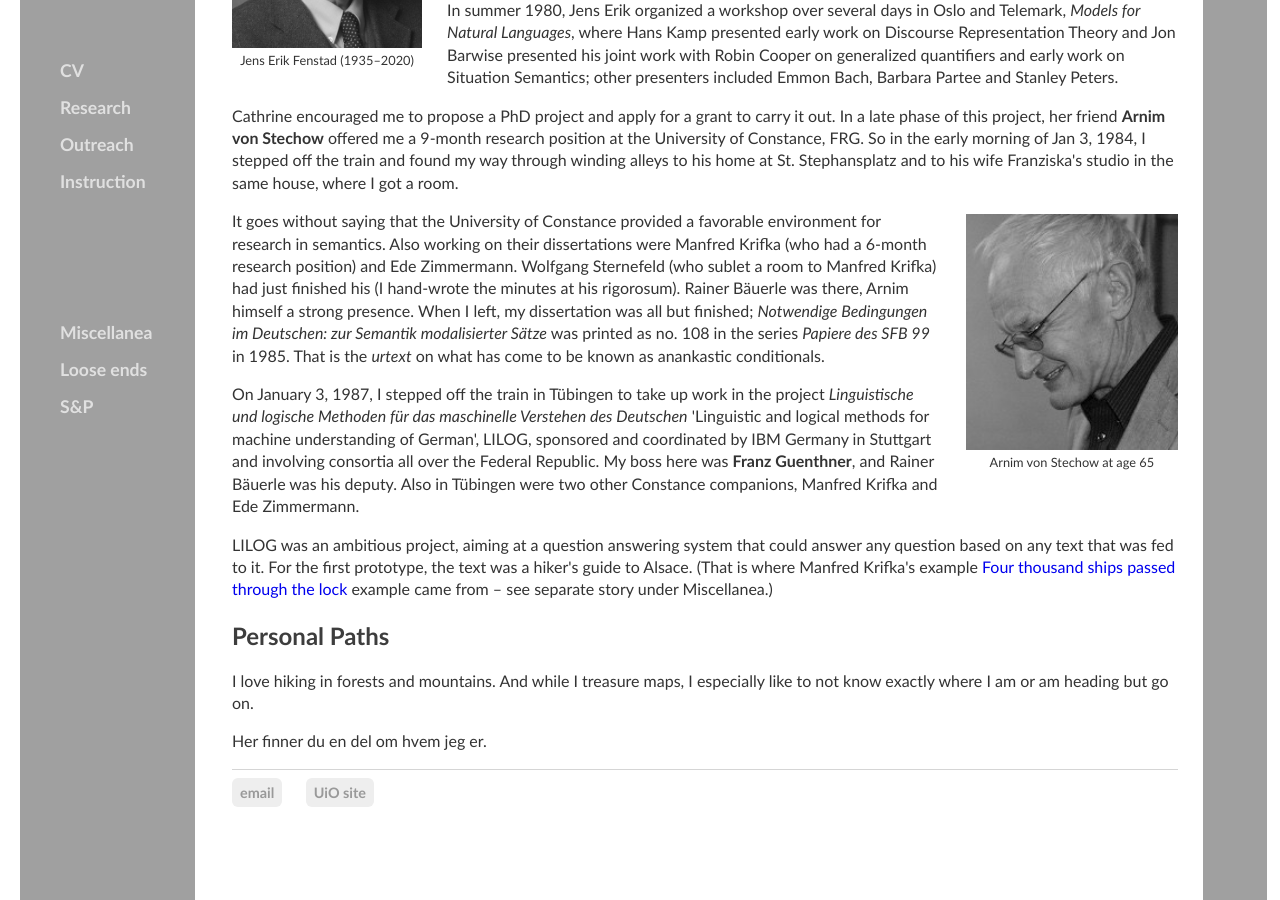
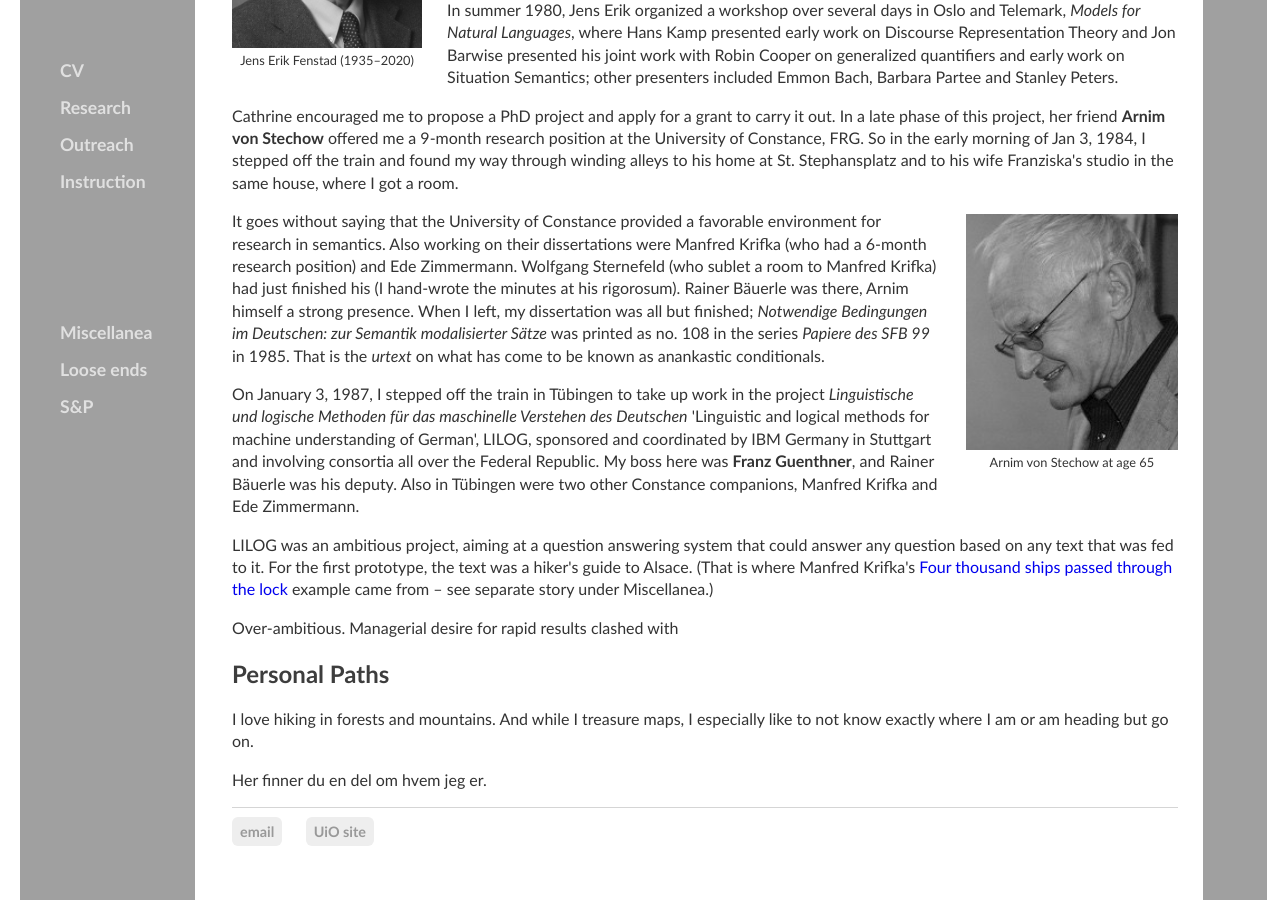
Before and after one commit to kjelljs/kjelljs.github.io, a Jekyll site: the page built from about/index.html, in a window 1280 px wide and 900 px high, scrolled down 953 px. Built offline with Jekyll 4.4.1, drawn with Linux system fonts in a browser that asks for light colours.

Commit message:
Update index.html

```diff
--- a/about/index.html
+++ b/about/index.html
@@ -29,7 +29,8 @@
 	<div style="float:right;"><figure class="rightfig"><img style="height:236px;" src="/pics/AvS65.jpg"><figcaption>Arnim von Stechow at age 65</figcaption></figure></div>
 	<p>It goes without saying that the University of Constance provided a favorable environment for research in semantics. Also working on their dissertations were Manfred Krifka (who had a 6-month research position) and Ede Zimmermann. Wolfgang Sternefeld (who sublet a room to Manfred Krifka) had just finished his (I hand-wrote the minutes at his rigorosum). Rainer Bäuerle was there, Arnim himself a strong presence. When I left, my dissertation was all but finished; <i>Notwendige Bedingungen im Deutschen: zur Semantik modalisierter Sätze</i> was printed as no. 108 in the series <i>Papiere des SFB 99</i> in 1985. That is the <i>urtext</i> on what has come to be known as anankastic conditionals.</p>
 <p>On January 3, 1987, I stepped off the train in Tübingen to take up work in the project <i>Linguistische und logische Methoden für das maschinelle Verstehen des Deutschen</i> 'Linguistic and logical methods for machine understanding of German', LILOG, sponsored and coordinated by IBM Germany in Stuttgart and involving consortia all over the Federal Republic. My boss here was <b>Franz Guenthner</b>, and Rainer Bäuerle was his deputy. Also in Tübingen were two other Constance companions, Manfred Krifka and Ede Zimmermann.</p>
-<p>LILOG was an ambitious project, aiming at a question answering system that could answer any question based on any text that was fed to it. For the first prototype, the text was a hiker's guide to Alsace. (That is where Manfred Krifka's example <a href="https://doi.org/10.1007/BF00627291">Four thousand ships passed through the lock<a> example came from &ndash; see separate story under Miscellanea.)</p>
+<p>LILOG was an ambitious project, aiming at a question answering system that could answer any question based on any text that was fed to it. For the first prototype, the text was a hiker's guide to Alsace. (That is where Manfred Krifka's <a href="https://doi.org/10.1007/BF00627291">Four thousand ships passed through the lock<a> example came from &ndash; see separate story under Miscellanea.)</p>
+	<p>Over-ambitious. Managerial desire for rapid results clashed with </p>
 	<h2 id="priv">Personal Paths</h2>
 	<p>I love hiking in forests and mountains. And while I treasure maps, I especially like to not know exactly where I am or am heading but go on.</p>
 	<p>Her finner du en del om hvem jeg er.</p>
```
